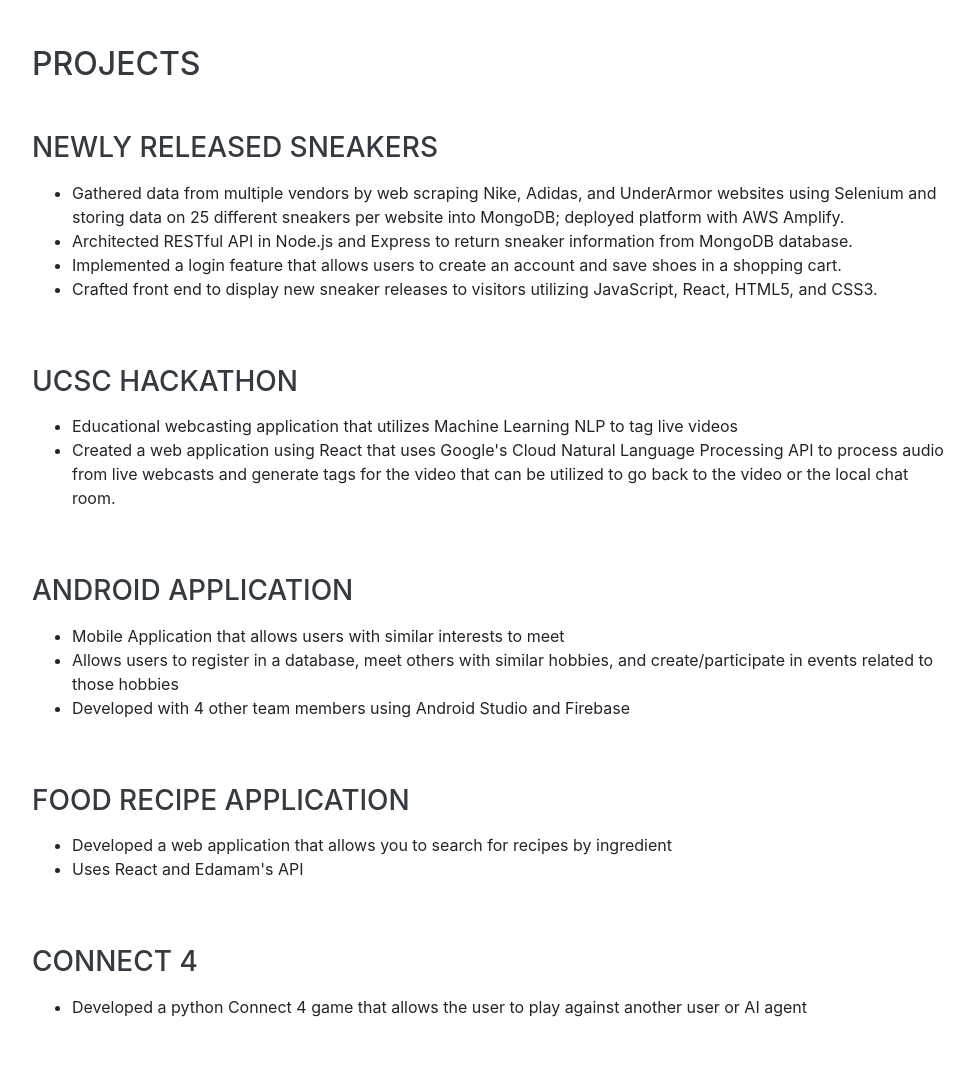
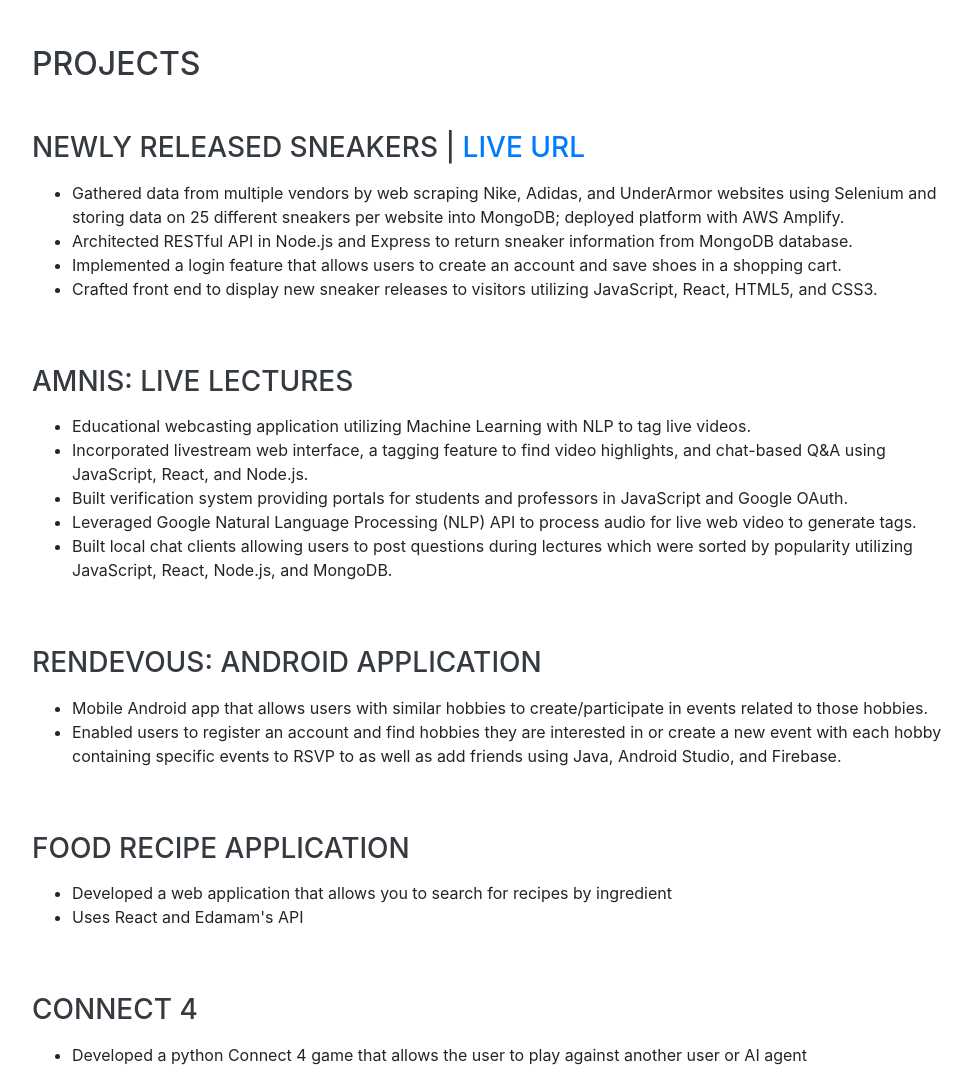
Before and after one commit to RishabJain27/RishabJain27.github.io, a website with bundled scripts: page index.html in a window 1280 px wide. Shown: the part 1623-2709 px from the top of the page, without its empty margins (288-1262 px from the left). Built offline with nearby package versions, Linux system fonts and the light colour scheme; a web font is replaced by a local one.

Commit message:
change descriptions

```diff
--- a/index.html
+++ b/index.html
@@ -135,7 +135,7 @@
         <h2 class="mb-5">Projects</h2>
           <div class="resume-item d-flex flex-column flex-md-row justify-content-between mb-5">
             <div class="resume-content">
-              <h3 class="mb-0">Newly Released Sneakers</h3>
+              <h3 class="mb-0">Newly Released Sneakers | <a href="https://master.d3dxdsq597gl95.amplifyapp.com/">live URL</a></h3>
               <p>
                 <ul>
                   <li>Gathered data from multiple vendors by web scraping Nike, Adidas, and UnderArmor websites using Selenium and storing data on 25 different sneakers per website into MongoDB; deployed platform with AWS Amplify.</li>
@@ -149,11 +149,14 @@
 
           <div class="resume-item d-flex flex-column flex-md-row justify-content-between mb-5">
             <div class="resume-content">
-              <h3 class="mb-0">UCSC Hackathon</h3>
+              <h3 class="mb-0">Amnis: Live Lectures</h3>
               <p>
                 <ul>
-                  <li>Educational webcasting application that utilizes Machine Learning NLP to tag live videos</li>
-                  <li>Created a web application using React that uses Google's Cloud Natural Language Processing API to process audio from live webcasts and generate tags for the video that can be utilized to go back to the video or the local chat room.</li>
+                  <li>Educational webcasting application utilizing Machine Learning with NLP to tag live videos.</li>
+                  <li>Incorporated livestream web interface, a tagging feature to find video highlights, and chat-based Q&A using JavaScript, React, and Node.js.</li>
+                  <li>Built verification system providing portals for students and professors in JavaScript and Google OAuth.</li>
+                  <li>Leveraged Google Natural Language Processing (NLP) API to process audio for live web video to generate tags.</li>
+                  <li>Built local chat clients allowing users to post questions during lectures which were sorted by popularity utilizing JavaScript, React, Node.js, and MongoDB.</li>
                 </ul>
               </p>
             </div>
@@ -161,12 +164,11 @@
 
           <div class="resume-item d-flex flex-column flex-md-row justify-content-between mb-5">
             <div class="resume-content">
-              <h3 class="mb-0">Android Application</h3>
+              <h3 class="mb-0">Rendevous: Android Application</h3>
               <p>
                 <ul>
-                  <li>Mobile Application that allows users with similar interests to meet</li>
-                  <li>Allows users to register in a database, meet others with similar hobbies, and create/participate in events related to those hobbies</li>
-                  <li>Developed with 4 other team members using Android Studio and Firebase</li>
+                  <li>Mobile Android app that allows users with similar hobbies to create/participate in events related to those hobbies.</li>
+                  <li>Enabled users to register an account and find hobbies they are interested in or create a new event with each hobby containing specific events to RSVP to as well as add friends using Java, Android Studio, and Firebase.</li>
                 </ul>
               </p>
             </div>
@@ -208,7 +210,7 @@
           <div class="resume-content">
             <h3 class="mb-0">University of California, Santa Cruz</h3>
             <div class="subheading mb-3"> Bachelors of Science in Computer Science</div>
-            <p>GPA: 3.5 | Dean's List 4 quarters</p>
+            <p>Dean's List 4 quarters</p>
             <p>Relevant Coursework: Computer Graphics, Computer Security, Computer System Designs, Mobile Applications, Databases, Artificial Intelligence</p>
           </div>
           <div class="resume-date text-md-right">
```
